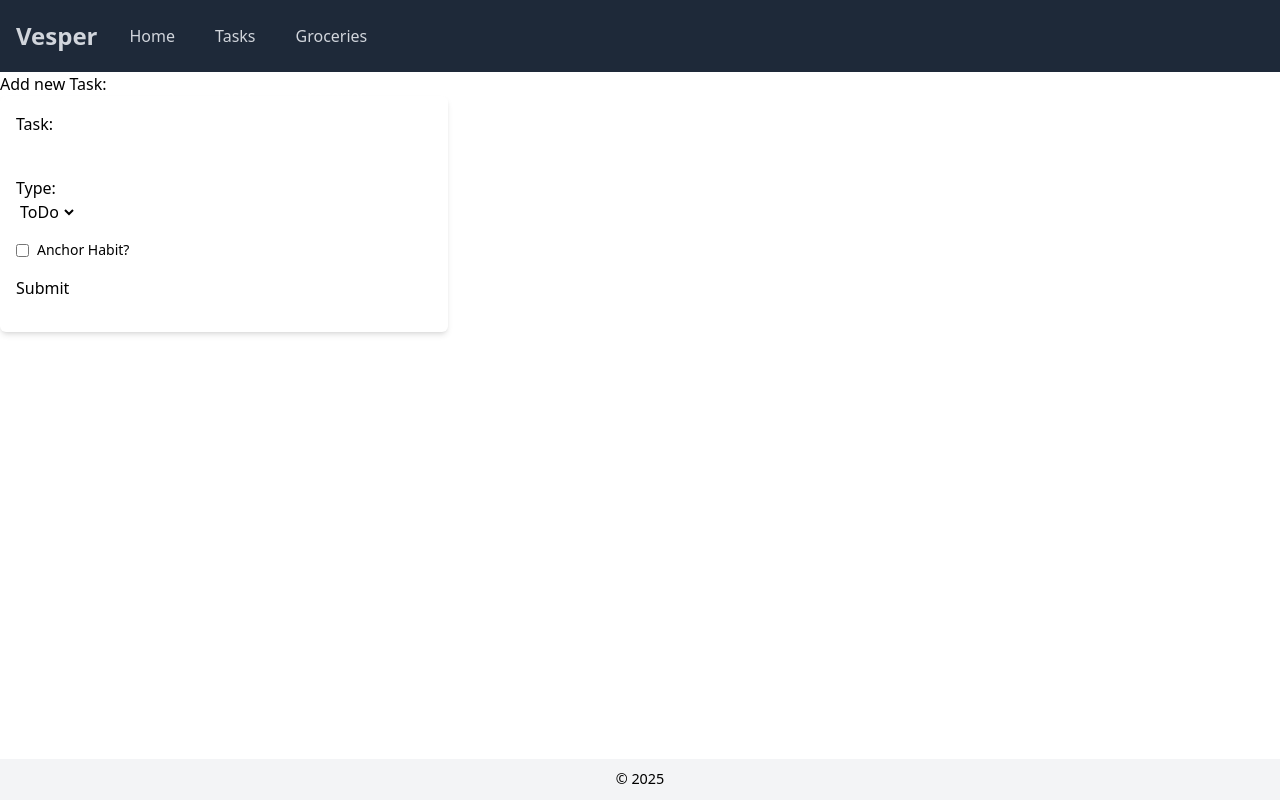
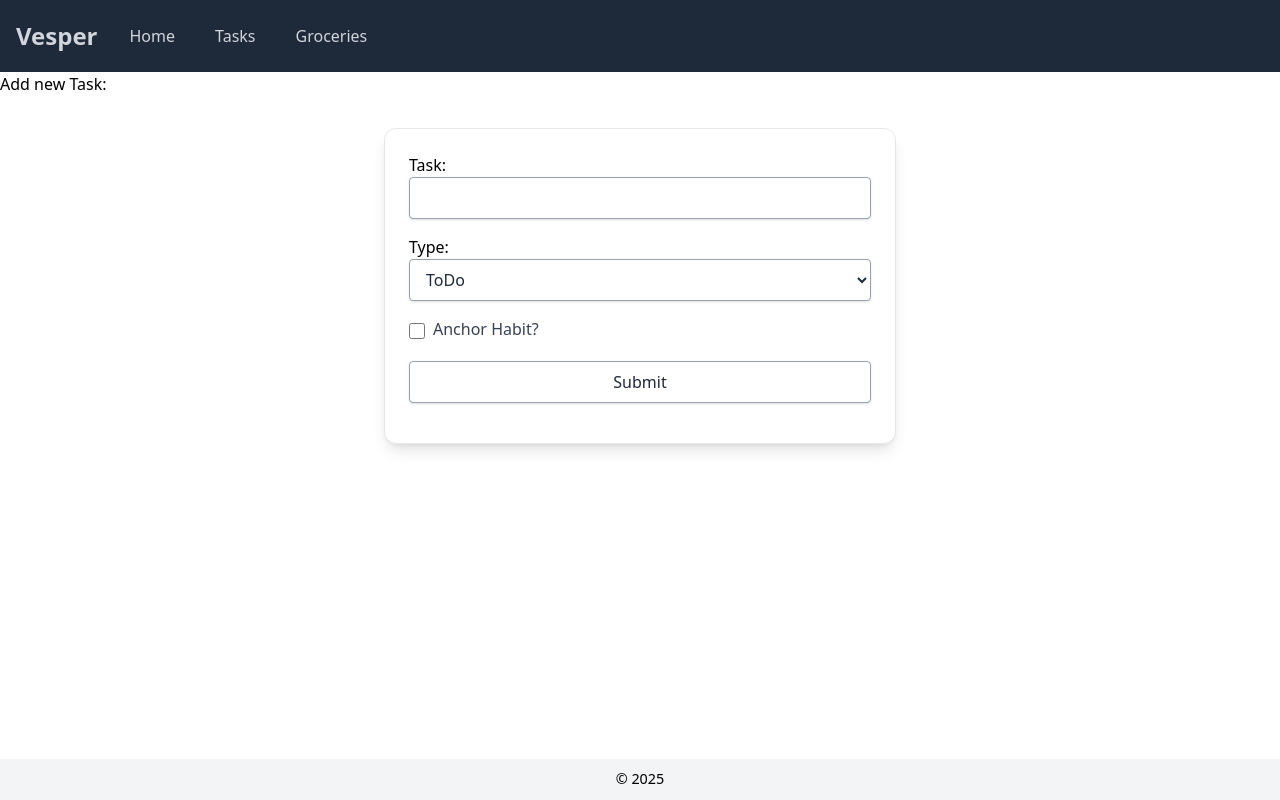
Before and after one commit to isaacrosdail/project-vesper, a Flask app: page /tasks/add_task in a window 1280 px wide. Run offline with Flask 3, Linux system fonts and the light colour scheme.

Commit message:
Implement clean styling for Add Task page form

```diff
--- a/app/modules/tasks/templates/tasks/add_task.html
+++ b/app/modules/tasks/templates/tasks/add_task.html
@@ -4,26 +4,30 @@
 
 {% block content %}
     <h1>Add new Task:</h1>
-    <div class="bg-white shadow-md p-4 rounded-md max-w-md">
+    <div class="bg-white shadow-lg rounded-xl p-6 max-w-lg mx-auto mt-8 border border-gray-200">
         <form method="POST">
 
             <div class="mb-4">
                 <label for="title">Task:</label><br>
-                <input type="text" id="title" name="title"><br>
+                <input
+                    type="text"
+                    id="title"
+                    name="title"
+                    class="border border-gray-400 rounded px-3 py-2 w-full bg-white text-gray-800 placeholder-gray-400 shadow-sm"><br>
             </div>
             <div class="mb-4">
                 <label for="type">Type:</label><br>
-                <select name="type">
+                <select name="type" class="border border-gray-400 rounded px-3 py-2 w-full bg-white text-gray-800 placeholder-gray-400 shadow-sm">
                     <option value="todo">ToDo</option>
                     <option value="habit">Habit</option>
                 </select><br>
             </div>
             <div class="mb-4 flex items-center">
-                <input type="checkbox" name="is_anchor" value="True" class="mr-2">
-                <label for="anchor" class="text-sm">Anchor Habit?</label>
+                <input type="checkbox" name="is_anchor" value="True" class="mr-2 accent-blue-600 w-4 h-4">
+                <label for="anchor" class="font-medium text-gray-700 block mb-1">Anchor Habit?</label>
             </div>
             <div class="mb-4">
-                <button class="" type="submit">
+                <button class="border border-gray-400 rounded px-3 py-2 w-full bg-white text-gray-800 placeholder-gray-400 shadow-sm" type="submit">
                     Submit
                 </button>
             </div>
--- a/app/static/css/output.css
+++ b/app/static/css/output.css
@@ -7,10 +7,13 @@
       "Segoe UI Emoji", "Segoe UI Symbol", "Noto Color Emoji";
     --font-mono: ui-monospace, SFMono-Regular, Menlo, Monaco, Consolas, "Liberation Mono",
       "Courier New", monospace;
+    --color-red-500: oklch(63.7% 0.237 25.331);
     --color-blue-600: oklch(54.6% 0.245 262.881);
     --color-blue-700: oklch(48.8% 0.243 264.376);
     --color-gray-100: oklch(96.7% 0.003 264.542);
+    --color-gray-200: oklch(92.8% 0.006 264.531);
     --color-gray-300: oklch(87.2% 0.01 258.338);
+    --color-gray-400: oklch(70.7% 0.022 261.325);
     --color-gray-500: oklch(55.1% 0.027 264.364);
     --color-gray-700: oklch(37.3% 0.034 259.733);
     --color-gray-800: oklch(27.8% 0.033 256.848);
@@ -18,6 +21,7 @@
     --color-white: #fff;
     --spacing: 0.25rem;
     --container-md: 28rem;
+    --container-lg: 32rem;
     --container-7xl: 80rem;
     --text-xs: 0.75rem;
     --text-xs--line-height: calc(1 / 0.75);
@@ -25,8 +29,10 @@
     --text-sm--line-height: calc(1.25 / 0.875);
     --text-2xl: 1.5rem;
     --text-2xl--line-height: calc(2 / 1.5);
+    --font-weight-medium: 500;
     --font-weight-semibold: 600;
     --radius-md: 0.375rem;
+    --radius-xl: 0.75rem;
     --default-transition-duration: 150ms;
     --default-transition-timing-function: cubic-bezier(0.4, 0, 0.2, 1);
     --default-font-family: var(--font-sans);
@@ -215,11 +221,17 @@
   .mx-auto {
     margin-inline: auto;
   }
+  .mt-8 {
+    margin-top: calc(var(--spacing) * 8);
+  }
   .mr-2 {
     margin-right: calc(var(--spacing) * 2);
   }
   .mr-6 {
     margin-right: calc(var(--spacing) * 6);
+  }
+  .mb-1 {
+    margin-bottom: calc(var(--spacing) * 1);
   }
   .mb-4 {
     margin-bottom: calc(var(--spacing) * 4);
@@ -236,11 +248,29 @@
   .table {
     display: table;
   }
+  .h-4 {
+    height: calc(var(--spacing) * 4);
+  }
+  .h-5 {
+    height: calc(var(--spacing) * 5);
+  }
   .h-full {
     height: 100%;
   }
+  .w-4 {
+    width: calc(var(--spacing) * 4);
+  }
+  .w-5 {
+    width: calc(var(--spacing) * 5);
+  }
+  .w-full {
+    width: 100%;
+  }
   .max-w-7xl {
     max-width: var(--container-7xl);
+  }
+  .max-w-lg {
+    max-width: var(--container-lg);
   }
   .max-w-md {
     max-width: var(--container-md);
@@ -248,8 +278,14 @@
   .caption-top {
     caption-side: top;
   }
+  .border-collapse {
+    border-collapse: collapse;
+  }
   .transform {
     transform: var(--tw-rotate-x,) var(--tw-rotate-y,) var(--tw-rotate-z,) var(--tw-skew-x,) var(--tw-skew-y,);
+  }
+  .resize {
+    resize: both;
   }
   .items-center {
     align-items: center;
@@ -267,8 +303,30 @@
   .rounded-md {
     border-radius: var(--radius-md);
   }
+  .rounded-xl {
+    border-radius: var(--radius-xl);
+  }
+  .border {
+    border-style: var(--tw-border-style);
+    border-width: 1px;
+  }
+  .border-gray-200 {
+    border-color: var(--color-gray-200);
+  }
+  .border-gray-300 {
+    border-color: var(--color-gray-300);
+  }
+  .border-gray-400 {
+    border-color: var(--color-gray-400);
+  }
+  .border-white {
+    border-color: var(--color-white);
+  }
   .bg-black {
     background-color: var(--color-black);
+  }
+  .bg-blue-600 {
+    background-color: var(--color-blue-600);
   }
   .bg-gray-100 {
     background-color: var(--color-gray-100);
@@ -279,6 +337,9 @@
   .bg-gray-800 {
     background-color: var(--color-gray-800);
   }
+  .bg-red-500 {
+    background-color: var(--color-red-500);
+  }
   .bg-white {
     background-color: var(--color-white);
   }
@@ -288,8 +349,17 @@
   .p-4 {
     padding: calc(var(--spacing) * 4);
   }
+  .p-6 {
+    padding: calc(var(--spacing) * 6);
+  }
   .px-1 {
     padding-inline: calc(var(--spacing) * 1);
+  }
+  .px-3 {
+    padding-inline: calc(var(--spacing) * 3);
+  }
+  .px-4 {
+    padding-inline: calc(var(--spacing) * 4);
   }
   .py-2 {
     padding-block: calc(var(--spacing) * 2);
@@ -312,6 +382,10 @@
     font-size: var(--text-xs);
     line-height: var(--tw-leading, var(--text-xs--line-height));
   }
+  .font-medium {
+    --tw-font-weight: var(--font-weight-medium);
+    font-weight: var(--font-weight-medium);
+  }
   .font-semibold {
     --tw-font-weight: var(--font-weight-semibold);
     font-weight: var(--font-weight-semibold);
@@ -319,11 +393,20 @@
   .whitespace-nowrap {
     white-space: nowrap;
   }
+  .text-black {
+    color: var(--color-black);
+  }
   .text-gray-300 {
     color: var(--color-gray-300);
   }
   .text-gray-500 {
     color: var(--color-gray-500);
+  }
+  .text-gray-700 {
+    color: var(--color-gray-700);
+  }
+  .text-gray-800 {
+    color: var(--color-gray-800);
   }
   .text-white {
     color: var(--color-white);
@@ -334,12 +417,35 @@
   .no-underline {
     text-decoration-line: none;
   }
+  .underline {
+    text-decoration-line: underline;
+  }
+  .placeholder-gray-400 {
+    &::placeholder {
+      color: var(--color-gray-400);
+    }
+  }
+  .accent-blue-600 {
+    accent-color: var(--color-blue-600);
+  }
   .opacity-0 {
     opacity: 0%;
+  }
+  .shadow-lg {
+    --tw-shadow: 0 10px 15px -3px var(--tw-shadow-color, rgb(0 0 0 / 0.1)), 0 4px 6px -4px var(--tw-shadow-color, rgb(0 0 0 / 0.1));
+    box-shadow: var(--tw-inset-shadow), var(--tw-inset-ring-shadow), var(--tw-ring-offset-shadow), var(--tw-ring-shadow), var(--tw-shadow);
   }
   .shadow-md {
     --tw-shadow: 0 4px 6px -1px var(--tw-shadow-color, rgb(0 0 0 / 0.1)), 0 2px 4px -2px var(--tw-shadow-color, rgb(0 0 0 / 0.1));
     box-shadow: var(--tw-inset-shadow), var(--tw-inset-ring-shadow), var(--tw-ring-offset-shadow), var(--tw-ring-shadow), var(--tw-shadow);
+  }
+  .shadow-sm {
+    --tw-shadow: 0 1px 3px 0 var(--tw-shadow-color, rgb(0 0 0 / 0.1)), 0 1px 2px -1px var(--tw-shadow-color, rgb(0 0 0 / 0.1));
+    box-shadow: var(--tw-inset-shadow), var(--tw-inset-ring-shadow), var(--tw-ring-offset-shadow), var(--tw-ring-shadow), var(--tw-shadow);
+  }
+  .outline {
+    outline-style: var(--tw-outline-style);
+    outline-width: 1px;
   }
   .blur {
     --tw-blur: blur(8px);
@@ -347,6 +453,11 @@
   }
   .filter {
     filter: var(--tw-blur,) var(--tw-brightness,) var(--tw-contrast,) var(--tw-grayscale,) var(--tw-hue-rotate,) var(--tw-invert,) var(--tw-saturate,) var(--tw-sepia,) var(--tw-drop-shadow,);
+  }
+  .transition {
+    transition-property: color, background-color, border-color, outline-color, text-decoration-color, fill, stroke, --tw-gradient-from, --tw-gradient-via, --tw-gradient-to, opacity, box-shadow, transform, translate, scale, rotate, filter, -webkit-backdrop-filter, backdrop-filter;
+    transition-timing-function: var(--tw-ease, var(--default-transition-timing-function));
+    transition-duration: var(--tw-duration, var(--default-transition-duration));
   }
   .transition-opacity {
     transition-property: opacity;
@@ -368,6 +479,13 @@
     &:is(:where(.group):hover *) {
       @media (hover: hover) {
         opacity: 100%;
+      }
+    }
+  }
+  .hover\:bg-blue-700 {
+    &:hover {
+      @media (hover: hover) {
+        background-color: var(--color-blue-700);
       }
     }
   }
@@ -427,7 +545,7 @@ footer {
 .navbar {
   height: 3.5rem;
 }
-.tether-card {
+.critical-task-card {
   background-color: rgb(187, 187, 187);
   text-align: center;
 }
@@ -477,6 +595,11 @@ th, td {
   syntax: "*";
   inherits: false;
   initial-value: 0;
+}
+@property --tw-border-style {
+  syntax: "*";
+  inherits: false;
+  initial-value: solid;
 }
 @property --tw-font-weight {
   syntax: "*";
@@ -547,6 +670,11 @@ th, td {
   inherits: false;
   initial-value: 0 0 #0000;
 }
+@property --tw-outline-style {
+  syntax: "*";
+  inherits: false;
+  initial-value: solid;
+}
 @property --tw-blur {
   syntax: "*";
   inherits: false;
@@ -613,6 +741,7 @@ th, td {
       --tw-skew-x: initial;
       --tw-skew-y: initial;
       --tw-space-x-reverse: 0;
+      --tw-border-style: solid;
       --tw-font-weight: initial;
       --tw-shadow: 0 0 #0000;
       --tw-shadow-color: initial;
@@ -628,6 +757,7 @@ th, td {
       --tw-ring-offset-width: 0px;
       --tw-ring-offset-color: #fff;
       --tw-ring-offset-shadow: 0 0 #0000;
+      --tw-outline-style: solid;
       --tw-blur: initial;
       --tw-brightness: initial;
       --tw-contrast: initial;
--- a/app/static/css/style.css
+++ b/app/static/css/style.css
@@ -43,7 +43,7 @@ footer {
 .navbar {
     height: 3.5rem;
 }
-.tether-card {
+.critical-task-card {
     background-color: rgb(187, 187, 187);
     text-align: center;
 }
@@ -52,7 +52,7 @@ table {
     background: rgb(190, 185, 185);
     padding: 1rem;
 }
-/* Currently used for tether-card stuff in JS (Added 02.04.25) && for making delete button appear on hover next to table rows */
+/* Currently used for critical-task-card stuff in JS (Added 02.04.25) && for making delete button appear on hover next to table rows */
 .hidden {
     display: none;
 }
--- a/tailwind.config.js
+++ b/tailwind.config.js
@@ -1,4 +1,4 @@
-export default {
+module.exports = {
     content: [
       './app/**/*.{html,js}',
       './static/**/*.{css,js}',
```
Also changed, not shown: app/core/templates/index.html (+14 -11 lines), app/static/js/index.js (+18 -18 lines).
